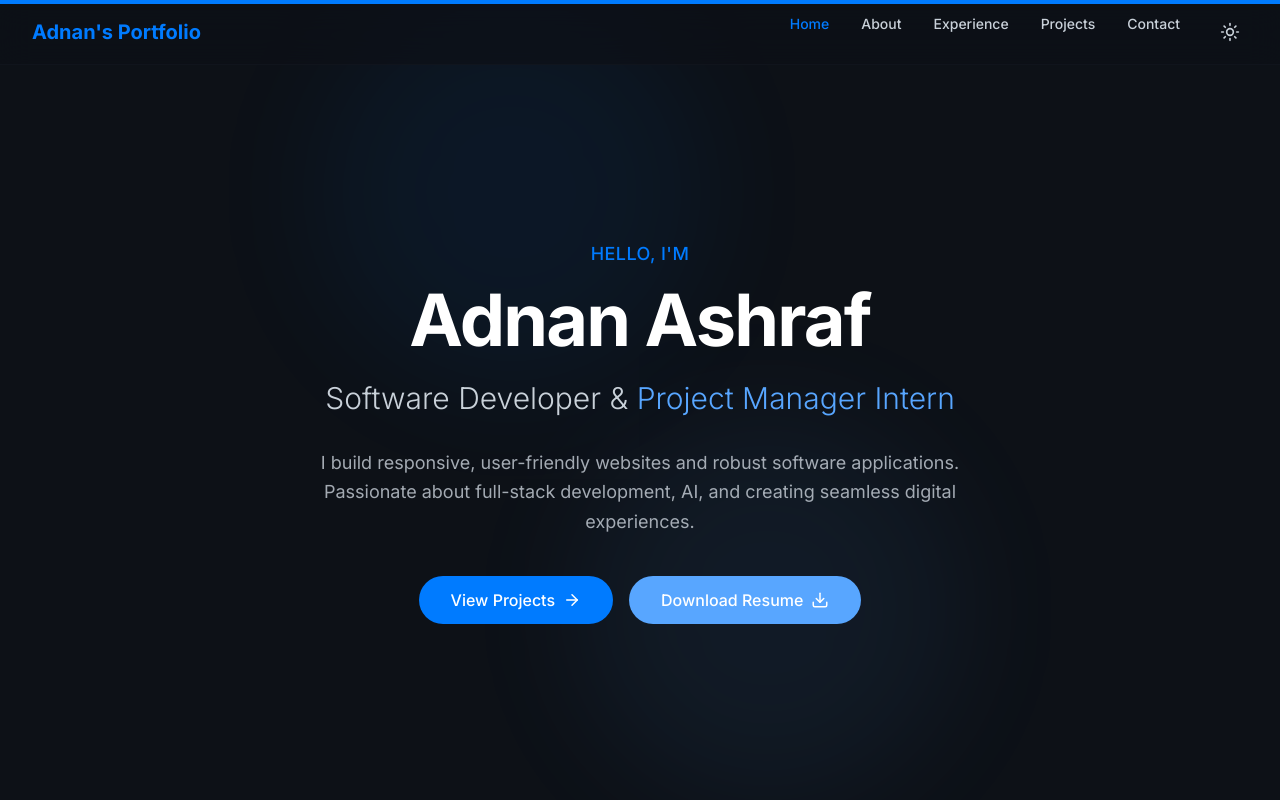
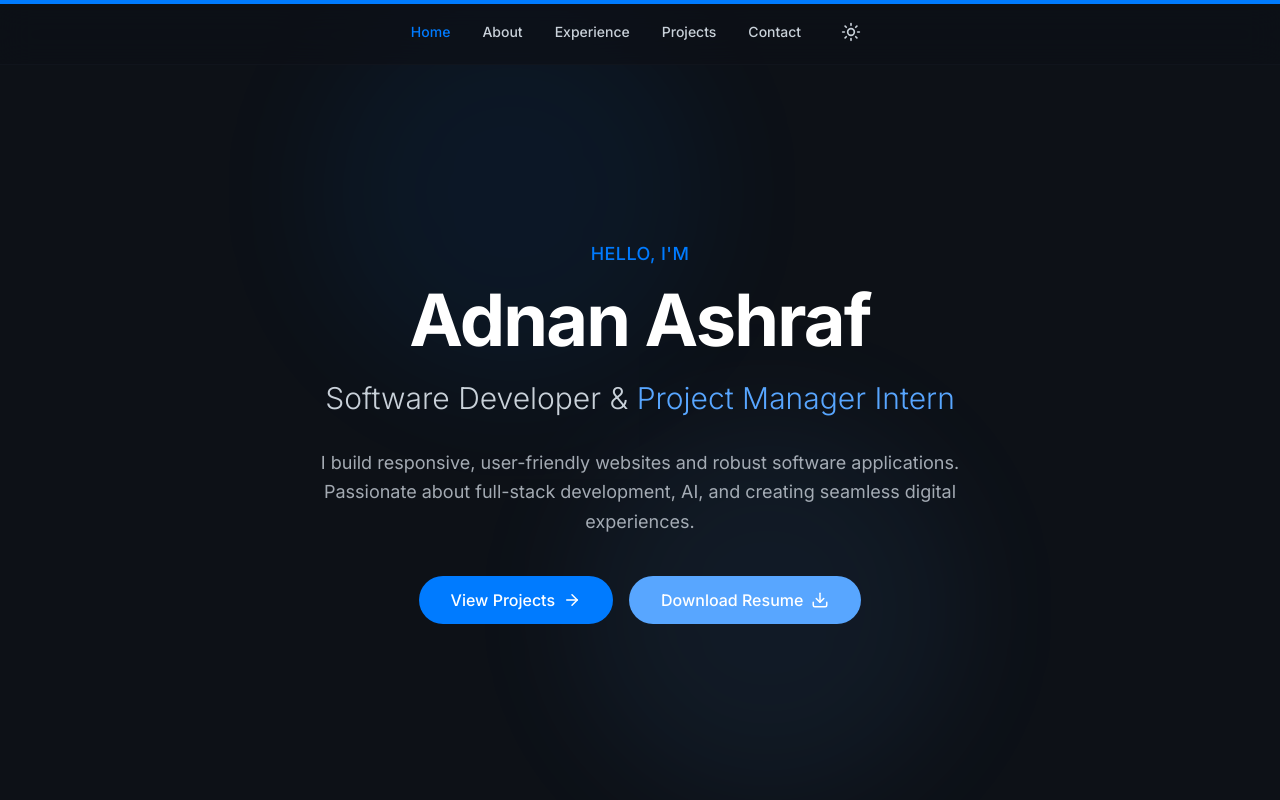
Before and after one commit to aaadnan259/Portfolio, a Next.js app: page / in a window 1280 px wide. Shown: the top 800 px of the page. Built offline with nearby package versions, Linux system fonts and the light colour scheme.

Commit message:
feat: center navbar navigation items

```diff
--- a/src/components/Navbar.tsx
+++ b/src/components/Navbar.tsx
@@ -40,13 +40,9 @@ export default function Navbar() {
     return (
         <nav className="fixed top-0 left-0 right-0 z-50 bg-background/70 backdrop-blur-lg border-b border-surface/50">
             <div className="max-w-7xl mx-auto px-4 sm:px-6 lg:px-8">
-                <div className="flex items-center justify-between h-16">
-                    <Link href="/" className="text-xl font-bold text-primary">
-                        Adnan's Portfolio
-                    </Link>
-
+                <div className="flex items-center justify-center h-16 gap-8">
                     {/* Desktop Menu */}
-                    <div className="hidden md:flex space-x-8">
+                    <div className="hidden md:flex items-center space-x-8">
                         {navLinks.map((link) => (
                             <Link
                                 key={link.name}
@@ -63,7 +59,7 @@ export default function Navbar() {
                     </div>
 
                     {/* Mobile Menu Button */}
-                    <div className="md:hidden">
+                    <div className="md:hidden absolute right-4">
                         <button
                             onClick={() => setIsOpen(!isOpen)}
                             className="text-text hover:text-primary focus:outline-none"
```
